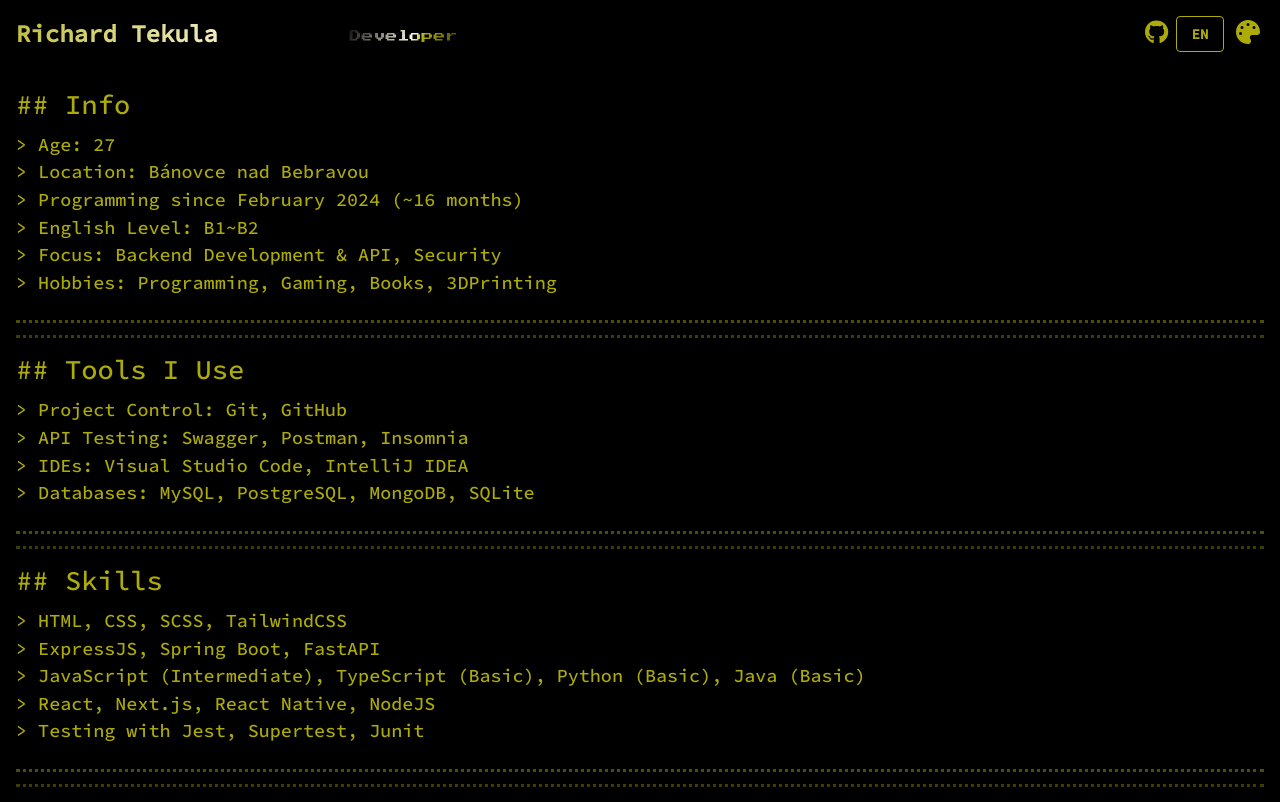
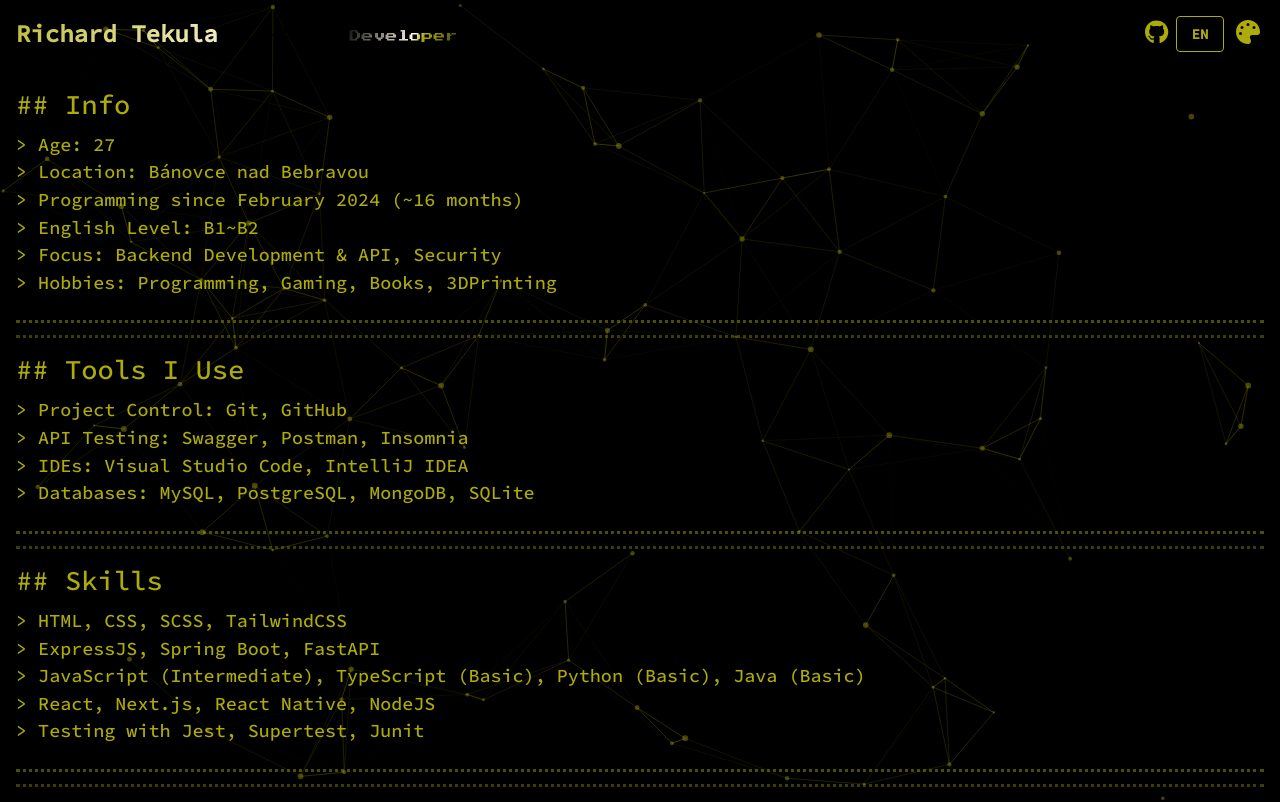
Before and after one commit to FoxerBN/portfolio, a Next.js app: page /en in a window 1280 px wide. Shown: the top 802 px of the page. Built offline with nearby package versions, Linux system fonts and the light colour scheme.

Commit message:
added animated background

```diff
--- a/app/[locale]/layout.tsx
+++ b/app/[locale]/layout.tsx
@@ -3,6 +3,7 @@ import type { Metadata } from "next";
 import { Source_Code_Pro } from "next/font/google";
 import Header from "@/components/Header";
 import Footer from "@/components/Footer";
+import StarBackground from "@/components/StarBackground";
 
 export const metadata: Metadata = {
   title: "My Portfolio",
@@ -28,8 +29,11 @@ export default async function LocaleLayout(props: LayoutProps) {
   return (
     <html lang={locale} className={sourceCodePro.className}>
       <body className="min-h-screen flex flex-col">
+        <div className="contents">
+          <StarBackground />
+        </div>
         <Header />
-        <main className="flex-1 container mx-auto p-4">
+        <main className="flex-1 container mx-auto p-4 relative z-10">
           {children}
         </main>
         <Footer />
--- a/app/globals.css
+++ b/app/globals.css
@@ -73,3 +73,13 @@ h2 {
     background-position: -100% -20%;
   }
 }
+
+#tsparticles {
+  position: fixed;
+  top: 0;
+  left: 0;
+  width: 100%;
+  height: 100%;
+  z-index: 0;
+  pointer-events: none;
+}
--- a/components/ColorSwitcher.tsx
+++ b/components/ColorSwitcher.tsx
@@ -41,7 +41,7 @@ export default function ColorSwitcher() {
       {/* Modal */}
       {open && (
         <div className="fixed inset-0 z-50 flex items-center justify-center bg-black/40">
-          <div className="bg-neutral-800  p-6 rounded shadow-lg">
+          <div className="bg-neutral-800 border p-6 rounded shadow-lg">
             <h2 className="font-semibold mb-4">Customize Colors</h2>
 
             <div className="space-y-4">
--- /dev/null
+++ b/components/StarBackground.tsx
@@ -0,0 +1,98 @@
+"use client";
+import { useCallback, useEffect, useState } from "react";
+import Particles from "react-tsparticles";
+import { loadSlim } from "tsparticles-slim";
+
+const StarBackground = () => {
+  const [textColor, setTextColor] = useState("#adab0a");
+
+  // Get the text color from CSS variable and update it when it changes
+  useEffect(() => {
+    // Initial color load
+    const getColor = () => {
+      const color = getComputedStyle(document.documentElement)
+        .getPropertyValue("--foreground")
+        .trim();
+      return color;
+    };
+
+    setTextColor(getColor());
+
+    // Set up an observer to watch for style attribute changes on the root element
+    const observer = new MutationObserver((mutations) => {
+      mutations.forEach((mutation) => {
+        if (mutation.attributeName === 'style') {
+          setTextColor(getColor());
+        }
+      });
+    });
+
+    observer.observe(document.documentElement, { attributes: true });
+
+    return () => observer.disconnect();
+  }, []);
+
+  const particlesInit = useCallback(async (engine: any) => {
+    await loadSlim(engine);
+  }, []);
+
+  return (
+    <Particles
+      id="tsparticles"
+      init={particlesInit}
+      options={{
+        fullScreen: {
+          enable: true,
+          zIndex: -1
+        },
+        background: {
+          color: {
+            value: "transparent",
+          },
+        },
+        fpsLimit: 120,
+        particles: {
+          color: {
+            value: textColor,
+          },
+          links: {
+            color: textColor,
+            distance: 150,
+            enable: true,
+            opacity: 0.2,
+            width: 1,
+          },
+          move: {
+            direction: "none",
+            enable: true,
+            outModes: {
+              default: "bounce",
+            },
+            random: true,
+            speed: 0.5,
+            straight: false,
+          },
+          number: {
+            density: {
+              enable: true,
+              area: 800,
+            },
+            value: 80,
+          },
+          opacity: {
+            value: 0.4,
+          },
+          shape: {
+            type: "circle",
+          },
+          size: {
+            value: { min: 1, max: 3 },
+          },
+        },
+        detectRetina: true,
+      }}
+    />
+  );
+};
+
+export default StarBackground;
--- a/package.json
+++ b/package.json
@@ -19,7 +19,10 @@
     "next": "15.3.3",
     "next-intl": "^4.1.0",
     "react": "^19.0.0",
-    "react-dom": "^19.0.0"
+    "react-dom": "^19.0.0",
+    "react-tsparticles": "^2.12.2",
+    "tsparticles": "^3.8.1",
+    "tsparticles-slim": "^2.12.0"
   },
   "devDependencies": {
     "@tailwindcss/postcss": "^4",
```
Also changed, not shown: 1 other file (tests, documents, lock files or other folders).
